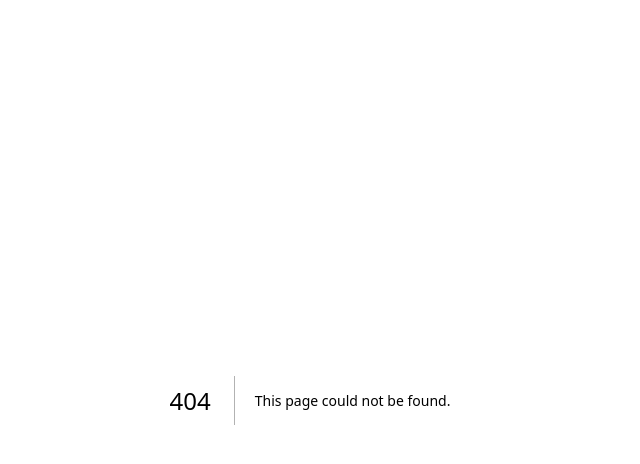
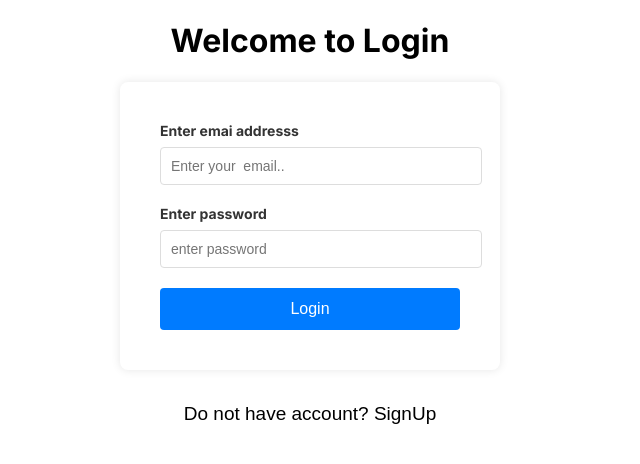
Before and after one commit to kaflebiplob/resturant, a Next.js app: page /resturant in a window 1280 px wide. Before the commit this address had no page. Shown: the top 464 px of the page, without its empty margins (330-970 px from the left). Built offline with nearby package versions, Linux system fonts and the light colour scheme.

Commit message:
login and signup page done

```diff
--- /dev/null
+++ b/src/app/_components/login.jsx
@@ -0,0 +1,20 @@
+import React from 'react'
+
+const Login = () => {
+  return (
+    <div className='login-container'>
+      <div className='login-form'>
+
+
+      <label htmlFor="">Enter emai addresss</label>
+      <input type="text" placeholder='Enter your  email..' />
+      <label htmlFor="">Enter password</label>
+      <input type="password" name="" id="" placeholder='enter password' />
+      <button > Login</button>
+
+      </div>
+    </div>
+  )
+}
+
+export default Login
--- /dev/null
+++ b/src/app/_components/signup.jsx
@@ -0,0 +1,26 @@
+import React from 'react'
+
+const Signup = () => {
+  return (
+    <div className='login-container'>
+      <div className='login-form'>
+
+      <label htmlFor="">Enter emai addresss</label>
+      <input type="text" placeholder='Enter your  email..' />
+      <label htmlFor="">Enter password</label>
+      <input type="password" name="" id="" placeholder='enter password' />
+      <label htmlFor="confirm-password" className="signup-label">Confirm password</label>
+        <input type="password" id="confirm-password" className="signup-input" placeholder="Confirm your password" />
+
+
+      <label htmlFor="city" className="signup-label">Enter city name</label>
+        <input type="text" id="city" className="signup-input" placeholder="Enter your city..." />
+
+      <button >SignUp</button>
+
+      </div>
+    </div>
+  )
+}
+
+export default Signup
--- a/src/app/globals.css
+++ b/src/app/globals.css
@@ -1,107 +1,54 @@
-:root {
-  --max-width: 1100px;
-  --border-radius: 12px;
-  --font-mono: ui-monospace, Menlo, Monaco, "Cascadia Mono", "Segoe UI Mono",
-    "Roboto Mono", "Oxygen Mono", "Ubuntu Monospace", "Source Code Pro",
-    "Fira Mono", "Droid Sans Mono", "Courier New", monospace;
+.heading-lS, .btnclass{
+    text-align: center;
+}
+.btnclass button{
+    margin-top: 2rem;
+    border: none;
+    background-color: transparent;font-size: 19px;
+    cursor: pointer;
 
-  --foreground-rgb: 0, 0, 0;
-  --background-start-rgb: 214, 219, 220;
-  --background-end-rgb: 255, 255, 255;
 
-  --primary-glow: conic-gradient(
-    from 180deg at 50% 50%,
-    #16abff33 0deg,
-    #0885ff33 55deg,
-    #54d6ff33 120deg,
-    #0071ff33 160deg,
-    transparent 360deg
-  );
-  --secondary-glow: radial-gradient(
-    rgba(255, 255, 255, 1),
-    rgba(255, 255, 255, 0)
-  );
-
-  --tile-start-rgb: 239, 245, 249;
-  --tile-end-rgb: 228, 232, 233;
-  --tile-border: conic-gradient(
-    #00000080,
-    #00000040,
-    #00000030,
-    #00000020,
-    #00000010,
-    #00000010,
-    #00000080
-  );
-
-  --callout-rgb: 238, 240, 241;
-  --callout-border-rgb: 172, 175, 176;
-  --card-rgb: 180, 185, 188;
-  --card-border-rgb: 131, 134, 135;
 }
-
-@media (prefers-color-scheme: dark) {
-  :root {
-    --foreground-rgb: 255, 255, 255;
-    --background-start-rgb: 0, 0, 0;
-    --background-end-rgb: 0, 0, 0;
-
-    --primary-glow: radial-gradient(rgba(1, 65, 255, 0.4), rgba(1, 65, 255, 0));
-    --secondary-glow: linear-gradient(
-      to bottom right,
-      rgba(1, 65, 255, 0),
-      rgba(1, 65, 255, 0),
-      rgba(1, 65, 255, 0.3)
-    );
-
-    --tile-start-rgb: 2, 13, 46;
-    --tile-end-rgb: 2, 5, 19;
-    --tile-border: conic-gradient(
-      #ffffff80,
-      #ffffff40,
-      #ffffff30,
-      #ffffff20,
-      #ffffff10,
-      #ffffff10,
-      #ffffff80
-    );
-
-    --callout-rgb: 20, 20, 20;
-    --callout-border-rgb: 108, 108, 108;
-    --card-rgb: 100, 100, 100;
-    --card-border-rgb: 200, 200, 200;
+.login-container {
+    display: flex;
+    justify-content: center;
+    align-items: center;
+    /* height: 100vh; */
+    /* background-color: #f0f2f5; */
   }
-}
-
-* {
-  box-sizing: border-box;
-  padding: 0;
-  margin: 0;
-}
-
-html,
-body {
-  max-width: 100vw;
-  overflow-x: hidden;
-}
-
-body {
-  color: rgb(var(--foreground-rgb));
-  background: linear-gradient(
-      to bottom,
-      transparent,
-      rgb(var(--background-end-rgb))
-    )
-    rgb(var(--background-start-rgb));
-}
-
-a {
-  color: inherit;
-  text-decoration: none;
-}
-
-@media (prefers-color-scheme: dark) {
-  html {
-    color-scheme: dark;
+  .login-form {
+    background-color: white;
+    padding: 40px;
+    border-radius: 8px;
+    box-shadow: 0 0 10px rgba(0, 0, 0, 0.1);
+    width: 300px;
   }
-}
+  .login-form label{
+    display: block;
+  margin-bottom: 8px;
+  font-weight: bold;
+  font-size: 14px;
+  color: #333;
+  }
+  .login-form input{
+    width: 100%;
+  padding: 10px;
+  margin-bottom: 20px;
+  border: 1px solid #ddd;
+  border-radius: 4px;
+  font-size: 14px;
+  }
+  .login-form button{
+    width: 100%;
+    padding: 12px;
+    background-color: #007bff;
+    color: white;
+    border: none;
+    border-radius: 4px;
+    font-size: 16px;
+    cursor: pointer;
+    transition: background-color 0.3s ease;
+  }
+  .login-container button:hover{
+    background-color: #0056b3;
+  }
--- /dev/null
+++ b/src/app/resturant/page.tsx
@@ -0,0 +1,35 @@
+"use client";
+
+import React, { useState } from "react";
+import Login from "../_components/login";
+import Signup from "../_components/signup";
+
+const Resturant = () => {
+    const [login, setLogin] = useState(true);
+    function btnHandler(){
+        setLogin(!login)
+    }
+  return (
+    <>
+    <div>
+
+      <h1 className="heading-lS">
+        {
+            login? " Welcome to Login":" Welcome to SignUp"
+        }
+     </h1>
+      {login ? <Login /> : <Signup />}
+      <div className="btnclass">
+        <button onClick={btnHandler} className="btn-ls">
+          {
+              login?"Do not have account? SignUp":" Already have account?Login"
+            }
+
+        </button>
+      </div>
+            </div>
+    </>
+  );
+};
+
+export default Resturant;
```
Also changed, not shown: src/app/page.tsx (+2 -87 lines).
